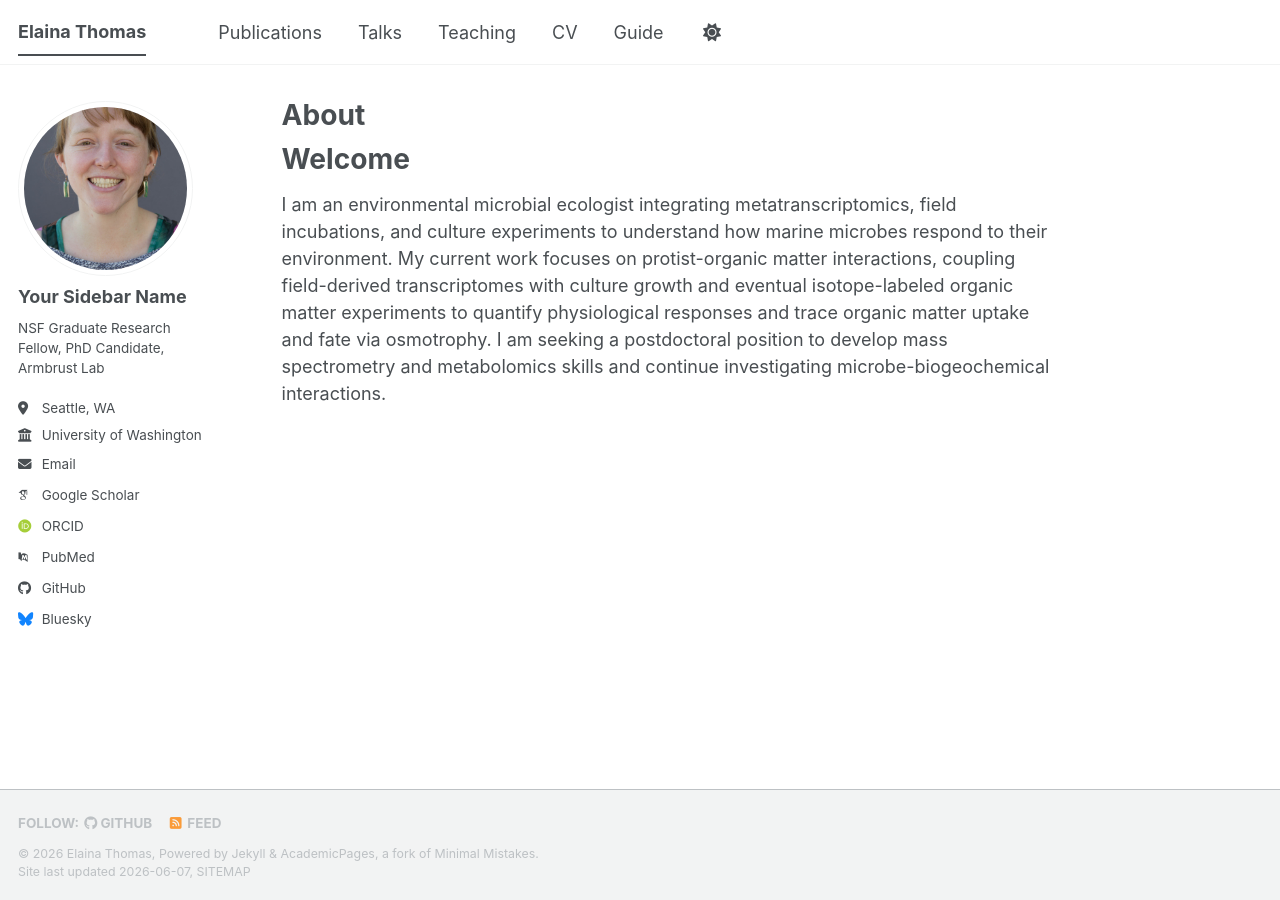
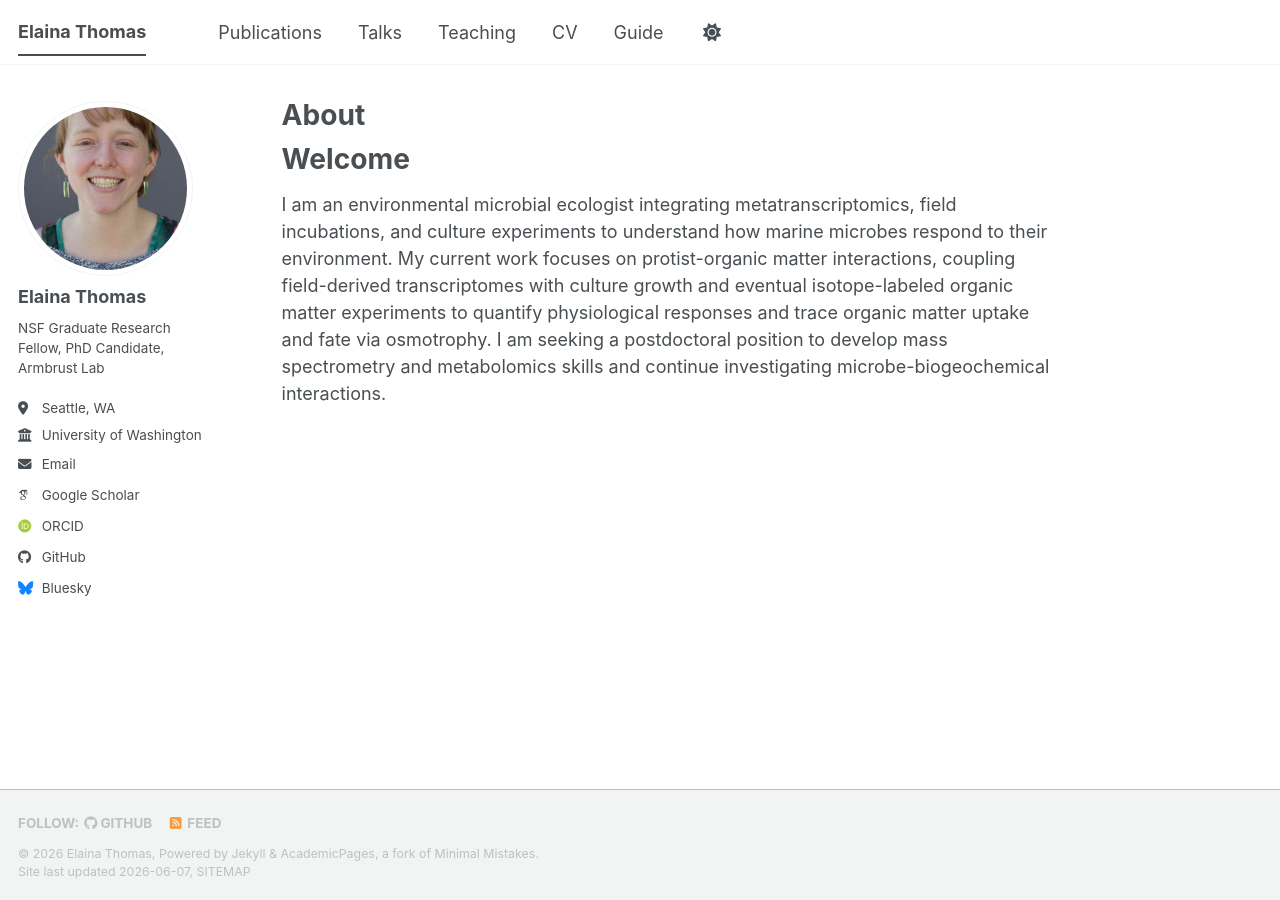
Before and after one commit to elainathomas/ElainaThomas.github.io, a Jekyll site: the page built from _pages/about.md, in a window 1280 px wide. Built offline with Jekyll 4.4.1, drawn with Linux system fonts in a browser that asks for light colours; some web fonts are replaced; a script bundle is joined from its source files by our own code; library files that are not in the unit come from our copies; part of the change alters nothing that is shown.

Commit message:
Update _config.yml

```diff
--- a/_config.yml
+++ b/_config.yml
@@ -24,7 +24,7 @@ repository               : "elainathomas/elainathomas.github.io"
 author:
   # Biographic information
   avatar           : "bio-photo.jpg"
-  name             : "Your Sidebar Name"
+  name             : "Elaina Thomas"
   pronouns         : # example: "she/her"
   bio              : "NSF Graduate Research Fellow, PhD Candidate, Armbrust Lab"
   location         : "Seattle, WA"
@@ -35,13 +35,13 @@ author:
   # Academic websites
   academia         : # URL
   arxiv            : # URL - Update with the correct link to your profile
-  googlescholar    : "https://scholar.google.com/citations?user=PS_CX0AAAAAJ"
+  googlescholar    : "https://scholar.google.com/citations?user=wRwhrWsAAAAJ&hl=en&oi=ao"
   inspire-hep      : # URL
   impactstory      : # URL
-  orcid            : "https://orcid.org/yourorcidurl"
+  orcid            : "https://orcid.org/0000-0002-6657-8302"
   semantic         : # URL
   ssrn             : # URL
-  pubmed           : "https://www.ncbi.nlm.nih.gov/pubmed/?term=john+snow"
+  pubmed           : # URL
   researchgate     : # URL
   scopus           : # URL
   zotero           : # URL
```
